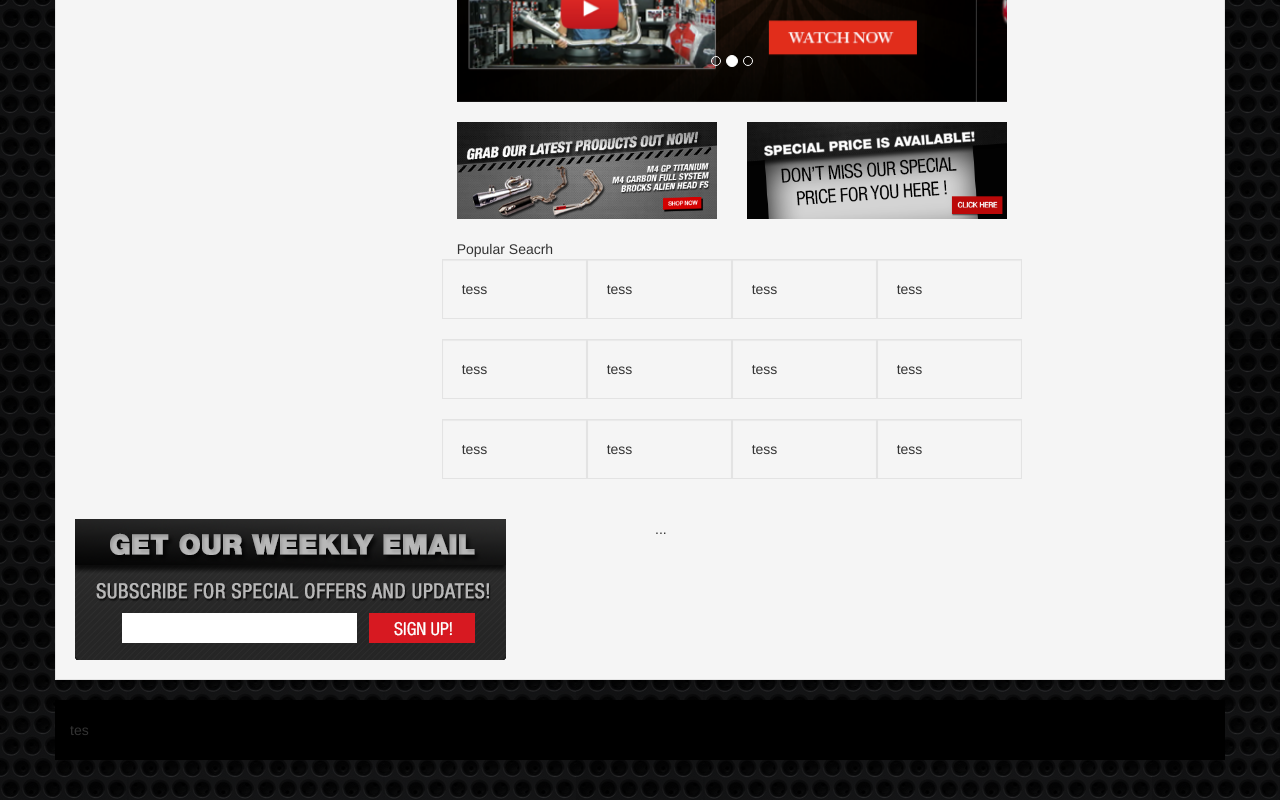
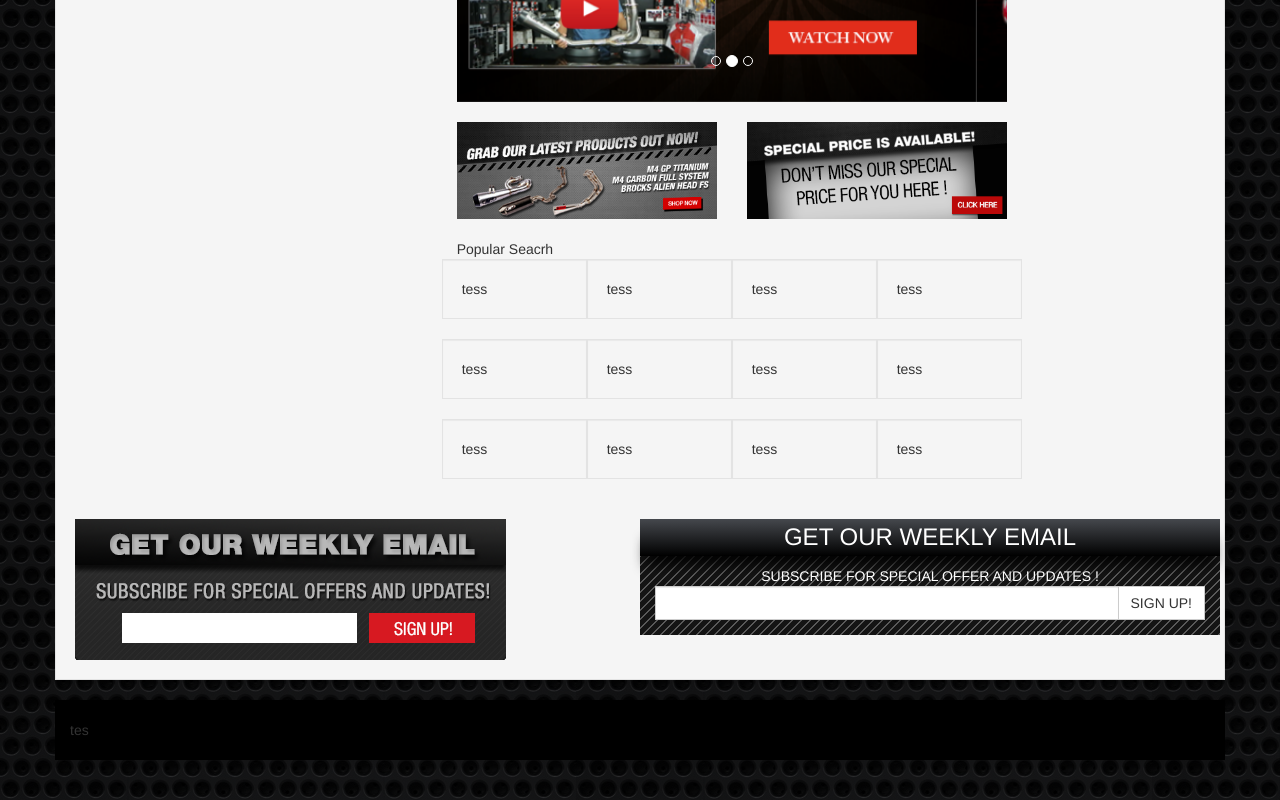
Before and after one commit to fastyfart/dunia-motor, a plain HTML site: page index.html in a window 1280 px wide. Shown: the part 605-1405 px from the top of the page. Drawn offline with Linux system fonts and the light colour scheme.

Commit message:
fix path

```diff
--- a/css/style.css
+++ b/css/style.css
@@ -104,3 +104,30 @@ filter: progid:DXImageTransform.Microsoft.gradient( startColorstr='#fcfff4', end
     border-width: 8px;
     border-style: solid;
 }
+
+#subscribe{
+    background-image: url(../img/str.png);
+    color : #fff;
+    text-align: center;
+
+}
+
+#subscribe>h3{
+    text-align: center;
+    margin-top: 0px;
+    margin-left: -15px;
+    margin-right: -15px;
+    padding: 5px;
+    background: #45484d; /* Old browsers */
+    background: -moz-linear-gradient(top,  #45484d 0%, #000000 100%); /* FF3.6+ */
+    background: -webkit-gradient(linear, left top, left bottom, color-stop(0%,#45484d), color-stop(100%,#000000)); /* Chrome,Safari4+ */
+    background: -webkit-linear-gradient(top,  #45484d 0%,#000000 100%); /* Chrome10+,Safari5.1+ */
+    background: -o-linear-gradient(top,  #45484d 0%,#000000 100%); /* Opera 11.10+ */
+    background: -ms-linear-gradient(top,  #45484d 0%,#000000 100%); /* IE10+ */
+    background: linear-gradient(to bottom,  #45484d 0%,#000000 100%); /* W3C */
+    filter: progid:DXImageTransform.Microsoft.gradient( startColorstr='#45484d', endColorstr='#000000',GradientType=0 ); /* IE6-9 */
+    -webkit-box-shadow: 0px 15px 13px -6px rgba(0,0,0,0.9);
+    -moz-box-shadow: 0px 15px 13px -6px rgba(0,0,0,0.9);
+    box-shadow: 0px 15px 13px -6px rgba(0,0,0,0.9);
+
+}
--- a/index.html
+++ b/index.html
@@ -12,8 +12,8 @@
     <title>Theme Template for Bootstrap</title>
 
     <!-- Bootstrap core CSS -->
-    <link href="../css/bootstrap.min.css" rel="stylesheet">
-      <link href="../css/style.css" rel="stylesheet">
+    <link href="css/bootstrap.min.css" rel="stylesheet">
+      <link href="css/style.css" rel="stylesheet">
 
     </head>
 
@@ -206,10 +206,19 @@
                             <div class="col-sm-6" >
                                 <img src="img/subscribe.png" >
                             </div>
-                            <div class="col-sm-6" >
-                                <div class="paper paper-lift">
-    ...
-</div>
+                            <div class="col-sm-6 " id="subscribe">
+                                <h3>GET OUR WEEKLY EMAIL</h3>
+                                <div >
+                                    SUBSCRIBE FOR SPECIAL OFFER AND UPDATES !
+                                    <div class="form-group" >
+                                        <div class="input-group" >
+                                          <input type="text" class="form-control">
+                                          <span class="input-group-btn">
+                                            <button class="btn btn-default" type="button">SIGN UP!</button>
+                                          </span>
+                                        </div><!-- /input-group -->
+                                    </div>
+                                </div>
                             </div>
                         </div>
                     </div>
@@ -225,8 +234,8 @@
 
     </div> <!-- /container -->
 
-      <script src="../js/jquery.min.js"></script>
-        <script src="../js/bootstrap.min.js"></script>
+      <script src="js/jquery.min.js"></script>
+        <script src="js/bootstrap.min.js"></script>
 
     </body>
     </html>
```
Also changed, not shown: img/str.png (added).
